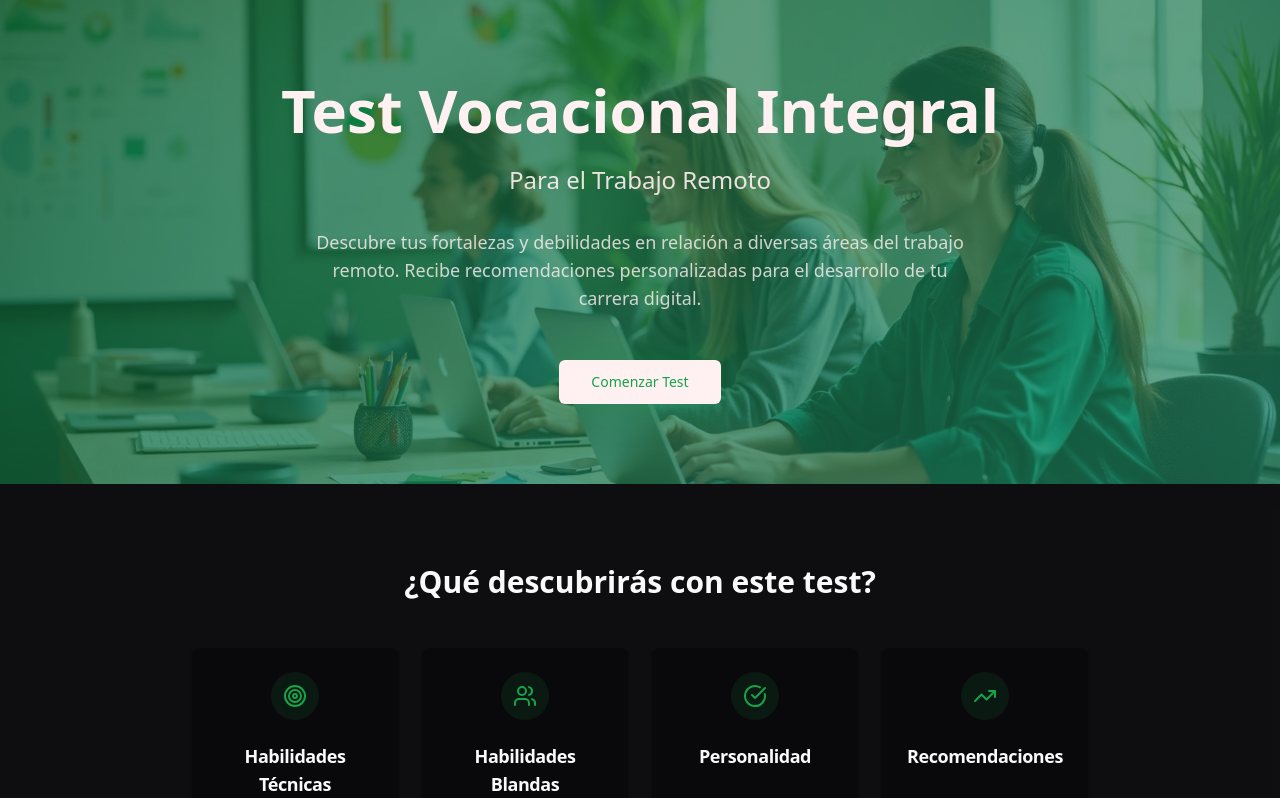
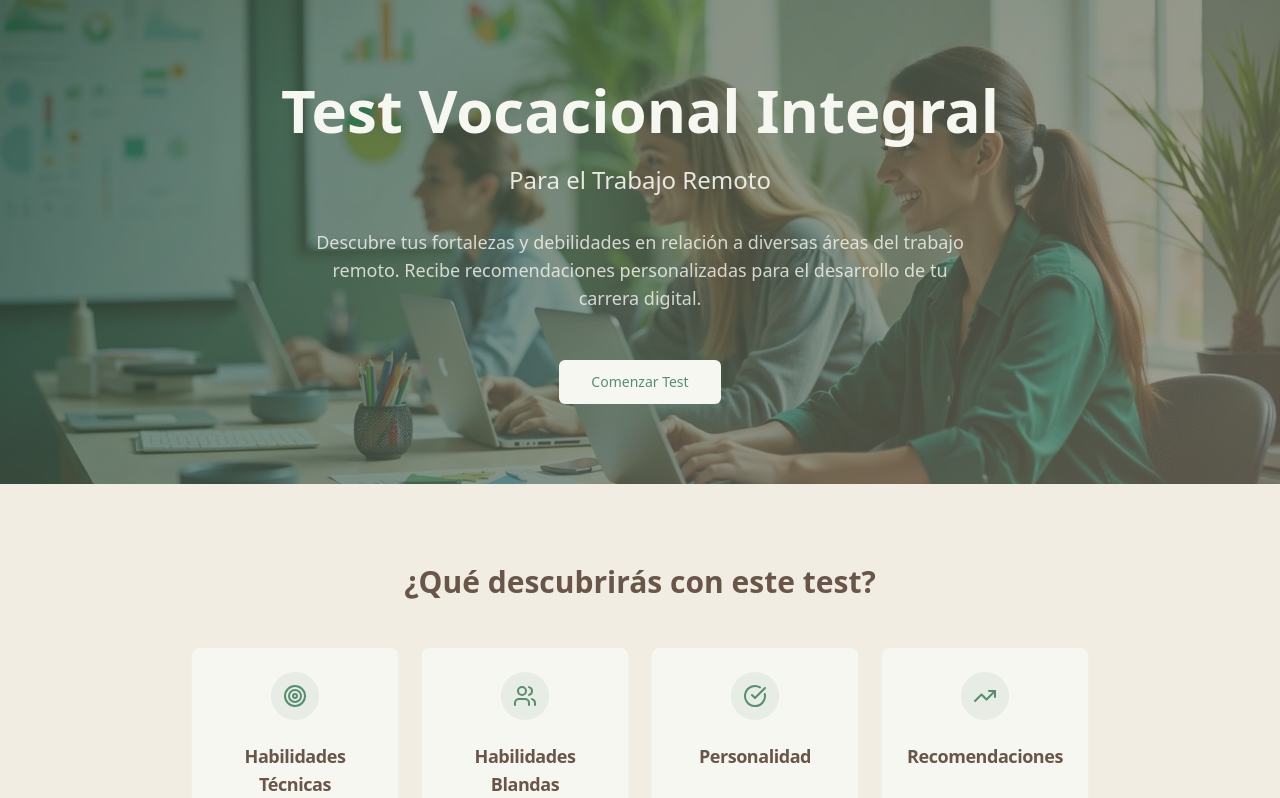
Before and after one commit to Jefe007/remoto-test-wizard, a React (Vite) app: page / in a window 1280 px wide. Shown: the top 798 px of the page. Built offline with nearby package versions, Linux system fonts and the light colour scheme.

Commit message:
Refactor: Update color palette
Update the color palette with the provided colors.

```diff
--- a/src/index.css
+++ b/src/index.css
@@ -8,38 +8,38 @@ All colors MUST be HSL.
 
 @layer base {
   :root {
-    --background: 240 10% 3.9%;
-    --foreground: 0 0% 98%;
+    --background: 60 25% 96%;
+    --foreground: 23 18% 35%;
 
-    --card: 240 10% 3.9%;
-    --card-foreground: 0 0% 98%;
+    --card: 60 25% 96%;
+    --card-foreground: 23 18% 35%;
 
-    --popover: 240 10% 3.9%;
-    --popover-foreground: 0 0% 98%;
+    --popover: 60 25% 96%;
+    --popover-foreground: 23 18% 35%;
 
-    --primary: 142.1 76.2% 36.3%;
-    --primary-foreground: 355.7 100% 97.3%;
+    --primary: 145 24% 45%;
+    --primary-foreground: 60 25% 96%;
 
-    --secondary: 240 3.7% 15.9%;
-    --secondary-foreground: 0 0% 98%;
+    --secondary: 39 35% 74%;
+    --secondary-foreground: 23 18% 35%;
 
-    --muted: 240 3.7% 15.9%;
-    --muted-foreground: 240 5% 64.9%;
+    --muted: 23 18% 59%;
+    --muted-foreground: 23 18% 45%;
 
-    --accent: 240 3.7% 15.9%;
-    --accent-foreground: 0 0% 98%;
+    --accent: 39 35% 74%;
+    --accent-foreground: 23 18% 35%;
 
     --destructive: 0 84.2% 60.2%;
-    --destructive-foreground: 0 0% 98%;
+    --destructive-foreground: 60 25% 96%;
 
-    --border: 240 3.7% 15.9%;
-    --input: 240 3.7% 15.9%;
-    --ring: 142.1 76.2% 36.3%;
+    --border: 39 35% 74%;
+    --input: 39 35% 74%;
+    --ring: 145 24% 45%;
 
-    --gradient-hero: linear-gradient(135deg, hsl(142.1 76.2% 36.3%), hsl(158.1 64.4% 51.6%));
-    --gradient-accent: linear-gradient(135deg, hsl(240 3.7% 15.9%), hsl(240 5.9% 10%));
-    --shadow-glow: 0 0 40px hsl(142.1 76.2% 36.3% / 0.3);
-    --shadow-card: 0 8px 32px hsl(240 3.7% 15.9% / 0.4);
+    --gradient-hero: linear-gradient(135deg, hsl(145 24% 45%), hsl(39 35% 74%));
+    --gradient-accent: linear-gradient(135deg, hsl(39 35% 74%), hsl(23 18% 59%));
+    --shadow-glow: 0 0 40px hsl(145 24% 45% / 0.3);
+    --shadow-card: 0 8px 32px hsl(23 18% 59% / 0.2);
 
     --radius: 0.5rem;
 
```
